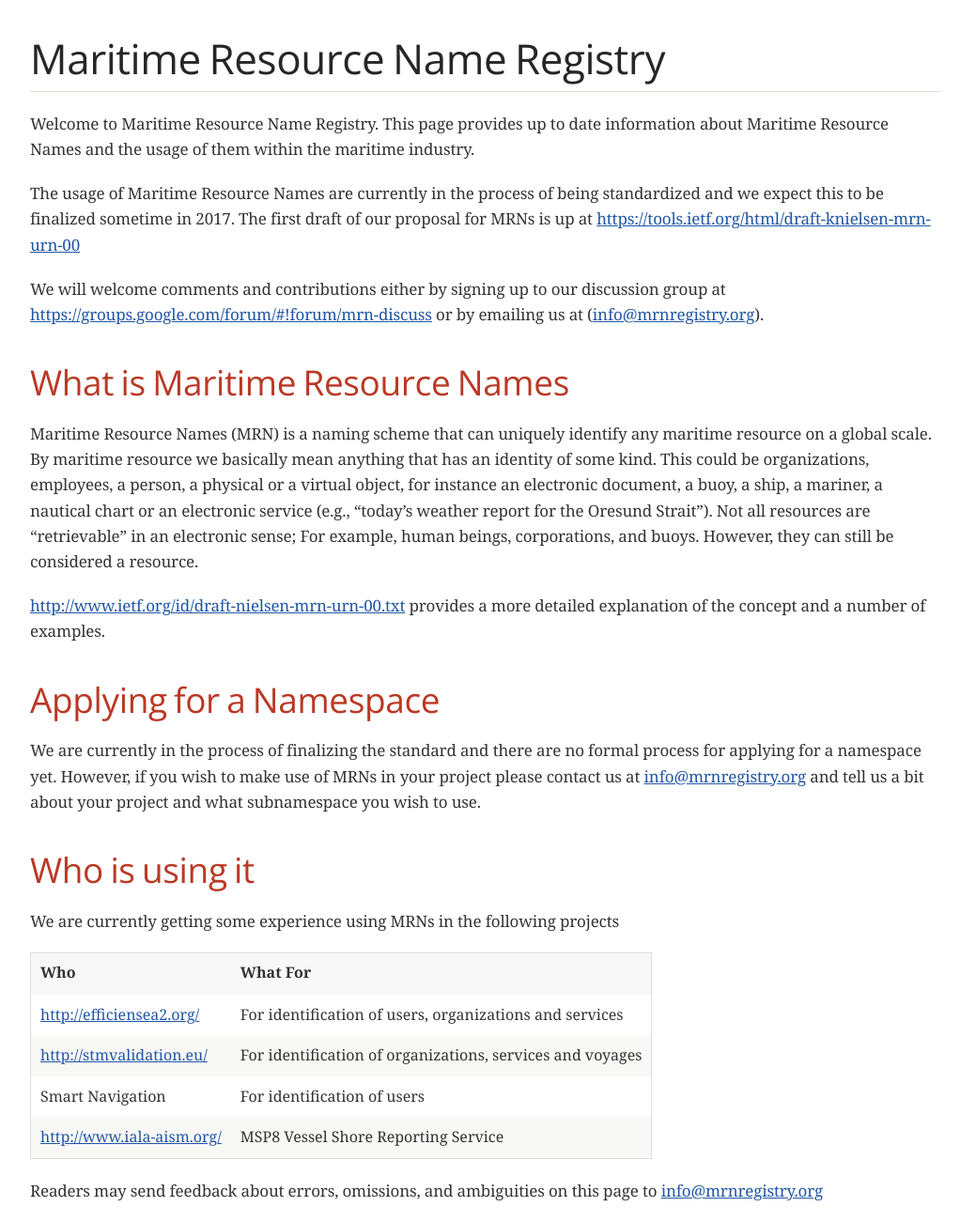
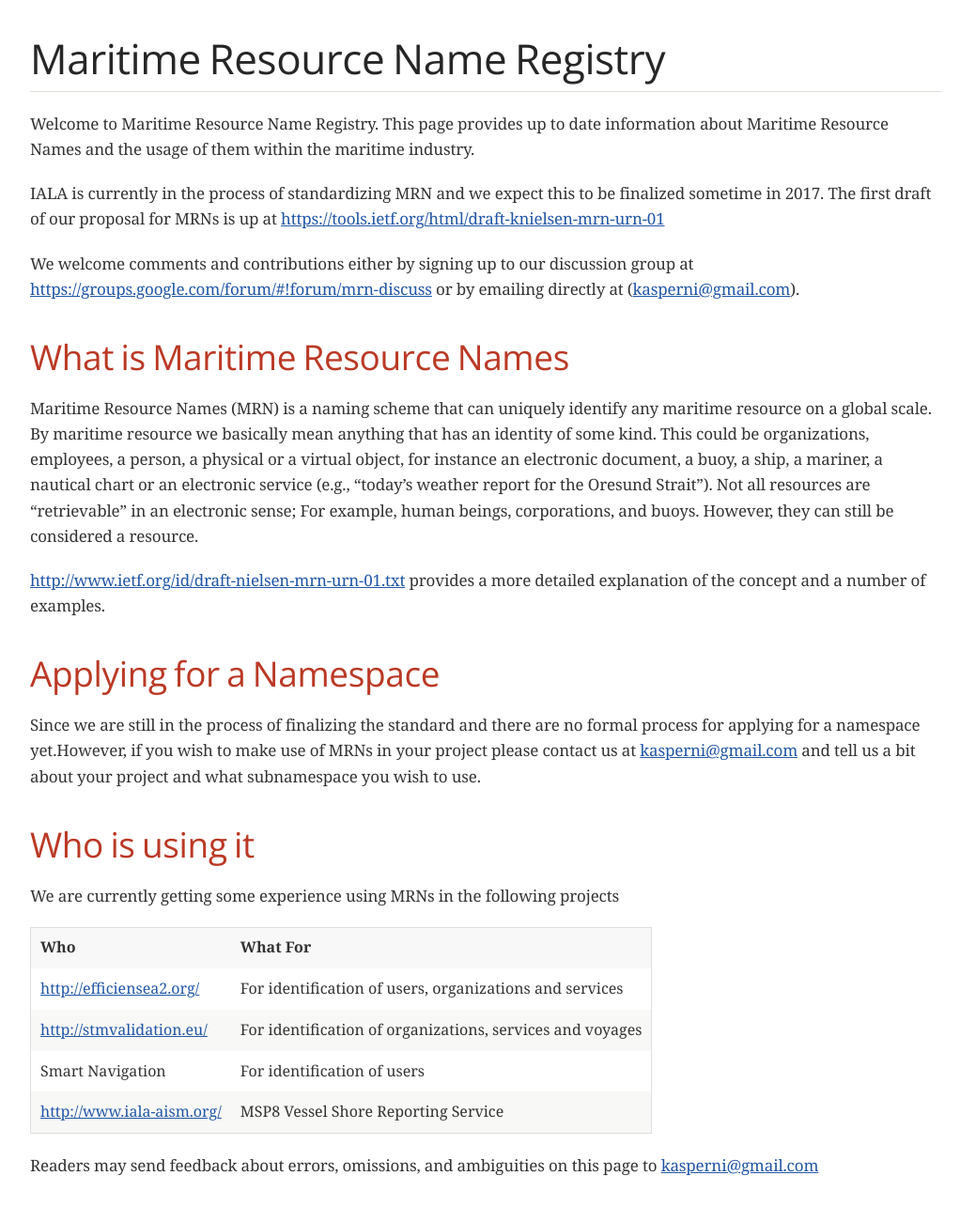
Before and after one commit to dma-dk/www.mrnregistry.org, a Jekyll site: the page built from index.md, in a window 1280 px wide. Shown: the whole page at 94% size, without its empty margins (123-1145 px from the left). Built offline with Jekyll 4.4.1, drawn with Linux system fonts in a browser that asks for light colours; some web fonts are replaced; our own code applies the rules of GitHub Pages for plain Markdown files; after the commit the page ends 1274 px from its top, so only the background shows below that.

Commit message:
Create index.md

```diff
--- a/index.md
+++ b/index.md
@@ -5,18 +5,17 @@ toc: true
 # Maritime Resource Name Registry
 Welcome to Maritime Resource Name Registry. This page provides up to date information about Maritime Resource Names and the usage of them within the maritime industry.
 
-The usage of Maritime Resource Names are currently in the process of being standardized and we expect this to be finalized sometime in 2017. The first draft of our proposal for MRNs is up at <https://tools.ietf.org/html/draft-knielsen-mrn-urn-00>
+IALA is currently in the process of standardizing MRN and we expect this to be finalized sometime in 2017. The first draft of our proposal for MRNs is up at <https://tools.ietf.org/html/draft-knielsen-mrn-urn-01>
 
-We will welcome comments and contributions either by signing up to our discussion group at <https://groups.google.com/forum/#!forum/mrn-discuss> or by emailing us at (<info@mrnregistry.org>).
+We welcome comments and contributions either by signing up to our discussion group at <https://groups.google.com/forum/#!forum/mrn-discuss> or by emailing directly at (<kasperni@gmail.com>).
 
 ## What is Maritime Resource Names
 Maritime Resource Names (MRN) is a naming scheme that can uniquely identify any maritime resource on a global scale. By maritime resource we basically mean anything that has an identity of some kind. This could be organizations, employees, a person, a physical or a virtual object, for instance an electronic document, a buoy, a ship, a mariner, a nautical chart or an electronic service (e.g., "today’s weather report for the Oresund Strait"). Not all resources are "retrievable" in an electronic sense; For example, human beings, corporations, and buoys. However, they can still be considered a resource.
 
-<http://www.ietf.org/id/draft-nielsen-mrn-urn-00.txt> provides a more detailed explanation of the concept and a number of examples.
+<http://www.ietf.org/id/draft-nielsen-mrn-urn-01.txt> provides a more detailed explanation of the concept and a number of examples.
 
 ## Applying for a Namespace
-We are currently in the process of finalizing the standard and there are no formal process for applying for a namespace yet.
-However, if you wish to make use of MRNs in your project please contact us at <info@mrnregistry.org> and tell us a bit about your project and what subnamespace you wish to use.
+Since we are still in the process of finalizing the standard and there are no formal process for applying for a namespace yet.However, if you wish to make use of MRNs in your project please contact us at <kasperni@gmail.com> and tell us a bit about your project and what subnamespace you wish to use.
 
 ## Who is using it
 We are currently getting some experience using MRNs in the following projects
@@ -28,4 +27,4 @@ We are currently getting some experience using MRNs in the following projects
 | Smart Navigation            | For identification of users                               |
 | <http://www.iala-aism.org/> | MSP8 Vessel Shore Reporting Service                       |
 
-Readers may send feedback about errors, omissions, and ambiguities on this page to <info@mrnregistry.org>
+Readers may send feedback about errors, omissions, and ambiguities on this page to <kasperni@gmail.com>
```
